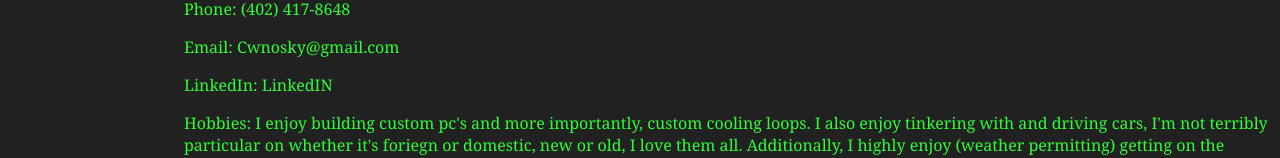
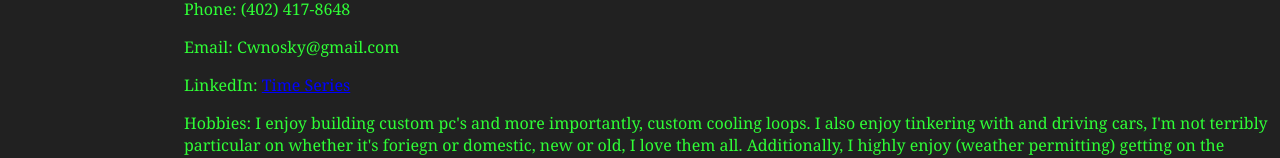
Before and after one commit to Cwnosky/A-Brief-History-of-Time, a plain HTML site: page index.html in a window 1280 px wide. Shown: the part 620-778 px from the top of the page. Drawn offline with Linux system fonts and the light colour scheme.

Commit message:
Update index.html

```diff
--- a/index.html
+++ b/index.html
@@ -102,7 +102,7 @@
     <p>Location: Lincoln, NE</p>
     <p>Phone: (402) 417-8648</p>
     <p>Email: Cwnosky@gmail.com</p>
-    <p>LinkedIn: <ahref="https://www.linkedin.com/in/chris-nosky-b6336868">LinkedIN</ahref></p>
+    <p>LinkedIn: <link /><a href="https://www.linkedin.com/in/chris-nosky-b6336868">Time Series</a><link /></p>
 
     <p>
         Hobbies: I enjoy building custom pc's and more importantly, custom cooling loops.
```
